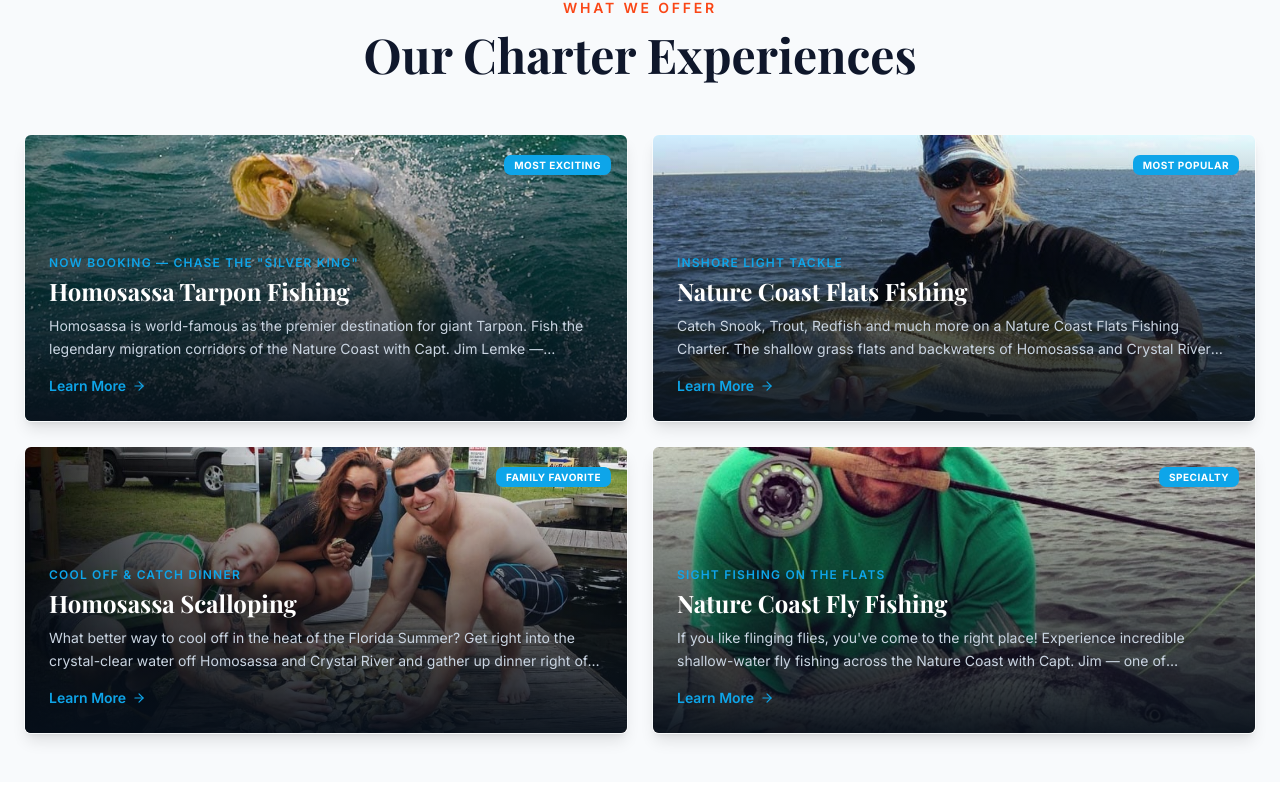
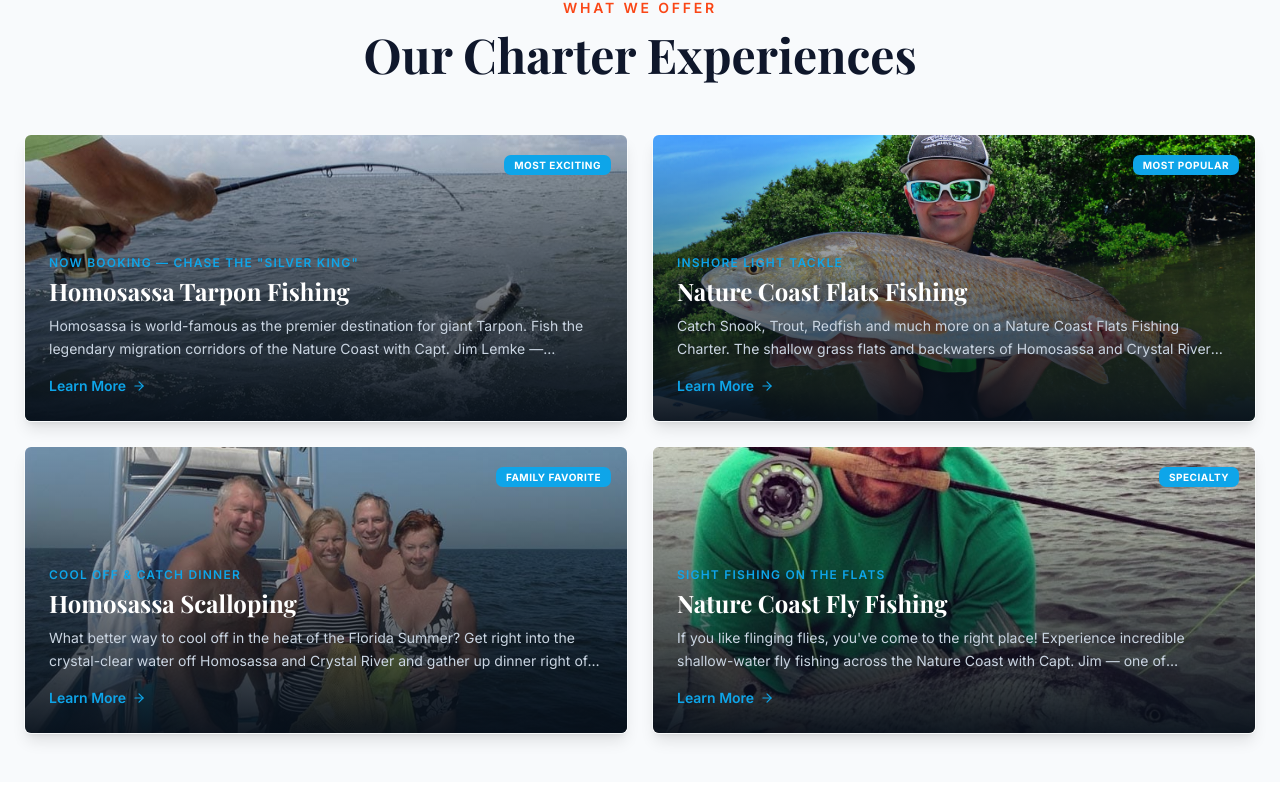
Before and after one commit to SteamWorksWeb/light-tackle-adventures, a Next.js app: page / in a window 1280 px wide. Shown: the part 1415-2220 px from the top of the page. Built offline with nearby package versions, Linux system fonts and the light colour scheme; a web font is replaced by a local one.

Commit message:
fix: correct all homepage 404s — charter hrefs to /charters/*, blog post slugs to real report slugs, broken DSC images replaced with known-good assets

```diff
--- a/src/app/page.tsx
+++ b/src/app/page.tsx
@@ -27,8 +27,8 @@ const charterTypes = [
     subtitle: "NOW BOOKING — Chase the \"Silver King\"",
     description:
       "Homosassa is world-famous as the premier destination for giant Tarpon. Fish the legendary migration corridors of the Nature Coast with Capt. Jim Lemke — Florida's most acrobatic fish awaits.",
-    href: "/tarpon-fishing",
-    image: "/images/tarpon.jpg.jpeg",
+    href: "/charters/tarpon",
+    image: "/images/tarpon7.jpeg",
     alt: "Angler holding a large tarpon on the Homosassa flats",
     badge: "Most Exciting",
   },
@@ -37,8 +37,8 @@ const charterTypes = [
     subtitle: "Inshore Light Tackle",
     description:
       "Catch Snook, Trout, Redfish and much more on a Nature Coast Flats Fishing Charter. The shallow grass flats and backwaters of Homosassa and Crystal River are home to some of Florida's best inshore fishing.",
-    href: "/inshore-fishing",
-    image: "/images/snook736x429.jpg.jpeg",
+    href: "/charters/inshore",
+    image: "/images/hero-red.jpg",
     alt: "Snook caught on the Homosassa flats",
     badge: "Most Popular",
   },
@@ -47,8 +47,8 @@ const charterTypes = [
     subtitle: "Cool Off & Catch Dinner",
     description:
       "What better way to cool off in the heat of the Florida Summer? Get right into the crystal-clear water off Homosassa and Crystal River and gather up dinner right off the shallow sea floor. A unique adventure for the whole family!",
-    href: "/scalloping",
-    image: "/images/slideScallops2-1024x449.jpg.jpeg",
+    href: "/charters/scalloping",
+    image: "/images/scallop1.jpeg",
     alt: "Scalloping in the crystal clear waters of Homosassa",
     badge: "Family Favorite",
   },
@@ -57,7 +57,7 @@ const charterTypes = [
     subtitle: "Sight Fishing on the Flats",
     description:
       "If you like flinging flies, you've come to the right place! Experience incredible shallow-water fly fishing across the Nature Coast with Capt. Jim — one of Homosassa's most seasoned fly guides.",
-    href: "/fly-fishing",
+    href: "/charters/fly-fishing",
     image: "/images/fly2.jpeg",
     alt: "Fly fisherman casting on the Homosassa flats",
     badge: "Specialty",
@@ -98,32 +98,32 @@ const species = [
 
 const blogPosts = [
   {
-    title: "Fall Fishing the Nature Coast",
+    title: "Fall Fishing Tampa Bay",
     excerpt:
-      "With the cold fronts starting to roll in and the Kingfish run in full swing, the dropping water temps have the bite fired up across the Homosassa and Crystal River flats.",
-    date: "October 22, 2017",
-    href: "/reports/fall-fishing-nature-coast",
-    imageSrc: "/images/DSC02941.jpg.jpeg",
+      "With the cold fronts starting to roll in and the Kingfish run in full swing, the dropping water temps have the bite fired up inshore and offshore across the Nature Coast.",
+    date: "",
+    href: "/reports/fall-tampa-bay-fishing",
+    imageSrc: "/images/tarpon-5.jpeg",
     imageAlt: "Fall fishing action on the Nature Coast",
     category: "Fishing Report",
   },
   {
-    title: "Spring Snook and Redfish in Homosassa",
+    title: "Tampa Spring Snook Fishing is On",
     excerpt:
-      "With the last of the cold fronts rolling through the Nature Coast, the Snook bite on the Homosassa and Ozello flats is about to go off. Here's what we're seeing.",
-    date: "Spring 2017",
-    href: "/reports/spring-snook-homosassa",
-    imageSrc: "/images/DSC_0117.jpg.jpeg",
-    imageAlt: "Snook caught on the Homosassa flats",
+      "Tampa spring Snook fishing has been off the hook off the mangrove shorelines. April is living up to its reputation as one of our best months.",
+    date: "",
+    href: "/reports/tampa-spring-snook-fishing",
+    imageSrc: "/images/fly1.jpeg",
+    imageAlt: "Snook caught on the Nature Coast flats",
     category: "Fishing Report",
   },
   {
     title: "Homosassa Scalloping Charters",
     excerpt:
       "What better way to cool off in the heat of the Florida Summer than to get right into the water and gather up dinner right off the shallow sea floor!",
-    date: "Summer 2017",
-    href: "/reports/homosassa-scalloping",
-    imageSrc: "/images/scallops2-370x225.jpg.jpeg",
+    date: "",
+    href: "/reports/spring-snook-kingfish-st-petersburg",
+    imageSrc: "/images/scallop1.jpeg",
     imageAlt: "Scalloping in Homosassa Florida",
     category: "Adventure",
   },
```
